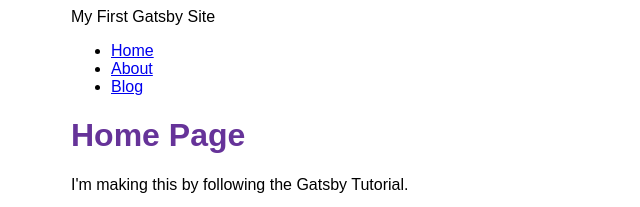
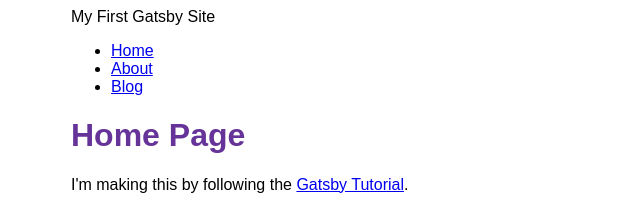
Before and after one commit to matthewboniface/gatsby-opti-graph, a Gatsby site: page / in a window 1280 px wide. Shown: the top 207 px of the page, without its empty margins (319-959 px from the left). Built offline with nearby package versions, Linux system fonts and the light colour scheme; Gatsby itself is replaced by a stand-in of ours.

Commit message:
Adds link to Gatsby tutorial on home page

```diff
--- a/src/pages/index.js
+++ b/src/pages/index.js
@@ -1,5 +1,6 @@
 // Step 1: Import React
 import * as React from 'react'
+import { Link } from 'gatsby'
 import Layout from '../components/layout'
 import { StaticImage } from 'gatsby-plugin-image'
 import Seo from '../components/seo'
@@ -8,7 +9,7 @@ import Seo from '../components/seo'
 const IndexPage = () => {
   return (
     <Layout pageTitle="Home Page">
-      <p>I'm making this by following the Gatsby Tutorial.</p>
+      <p>I'm making this by following the <Link target="_blank" to="https://www.gatsbyjs.com/docs/tutorial/getting-started/">Gatsby Tutorial</Link>.</p>
       <StaticImage
         alt="A Basenji outdoors"
         src="../images/Basenji.jpg"
```
